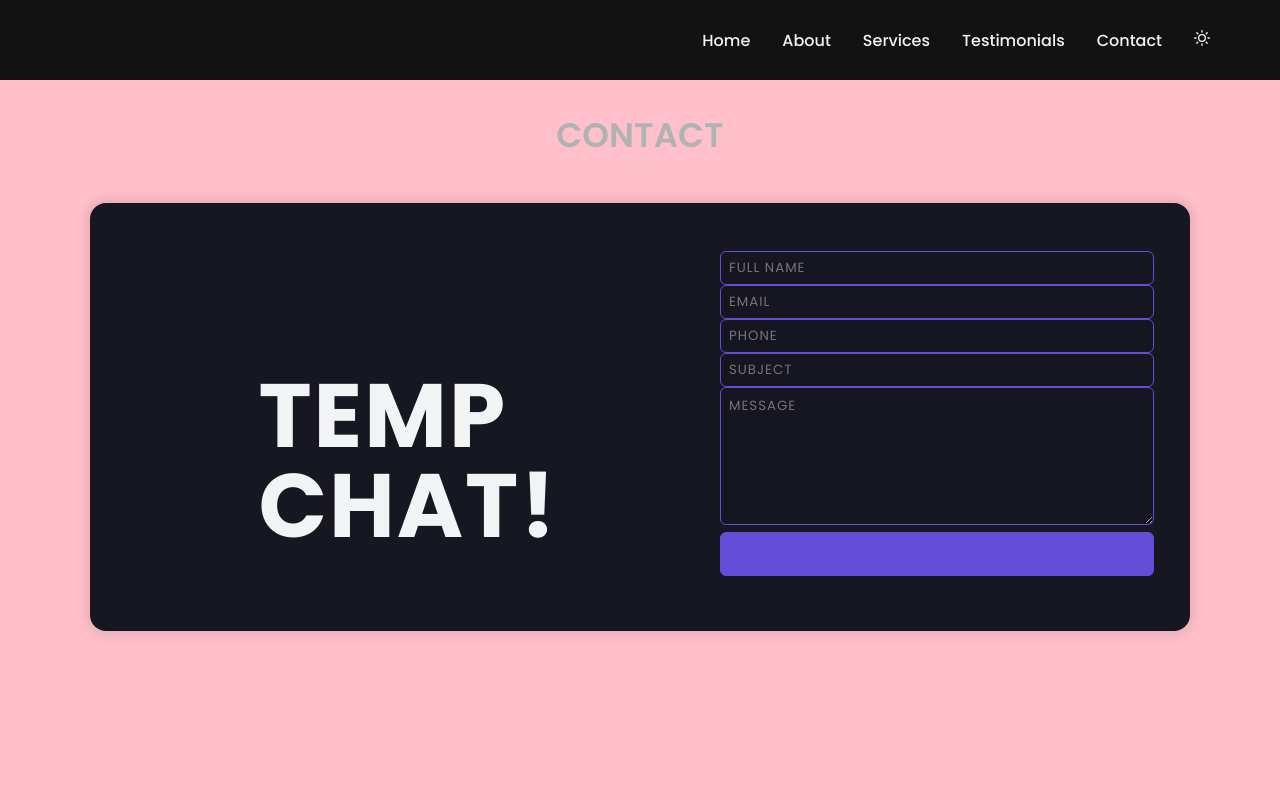
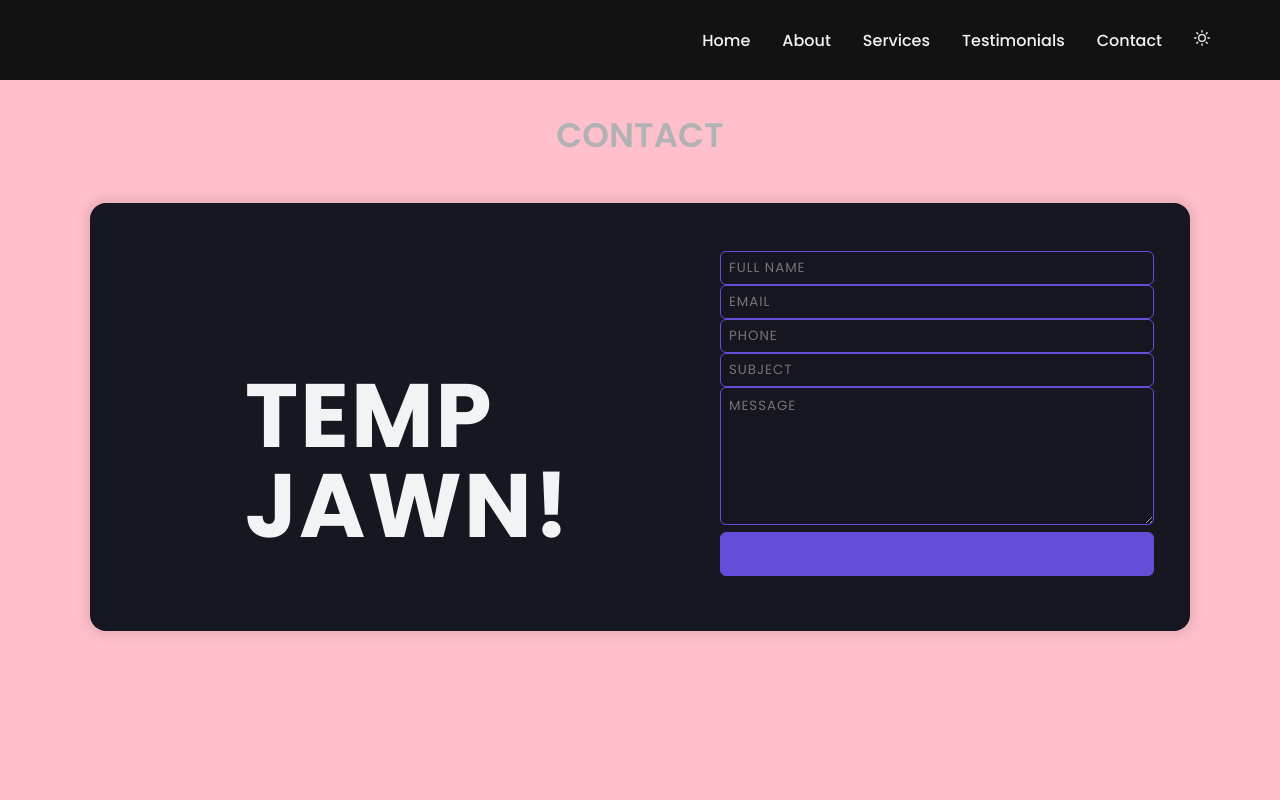
Before and after one commit to kin018/olemselectricwebsite, a React (Create React App) app: page / in a window 1280 px wide. Shown: the top 800 px of the page. Built offline with nearby package versions, Linux system fonts and the light colour scheme; some icons are missing.

Commit message:
updated both

```diff
--- a/src/components/Contact.jsx
+++ b/src/components/Contact.jsx
@@ -53,7 +53,7 @@ function Contact() {
             <ContactHubMediaBlob>
               <ContactHubMediaHeader>
                 Temp <br />
-                Chat!
+                Jawn!
               </ContactHubMediaHeader>
             </ContactHubMediaBlob>
           </ContactHubMediaContainer>
```
